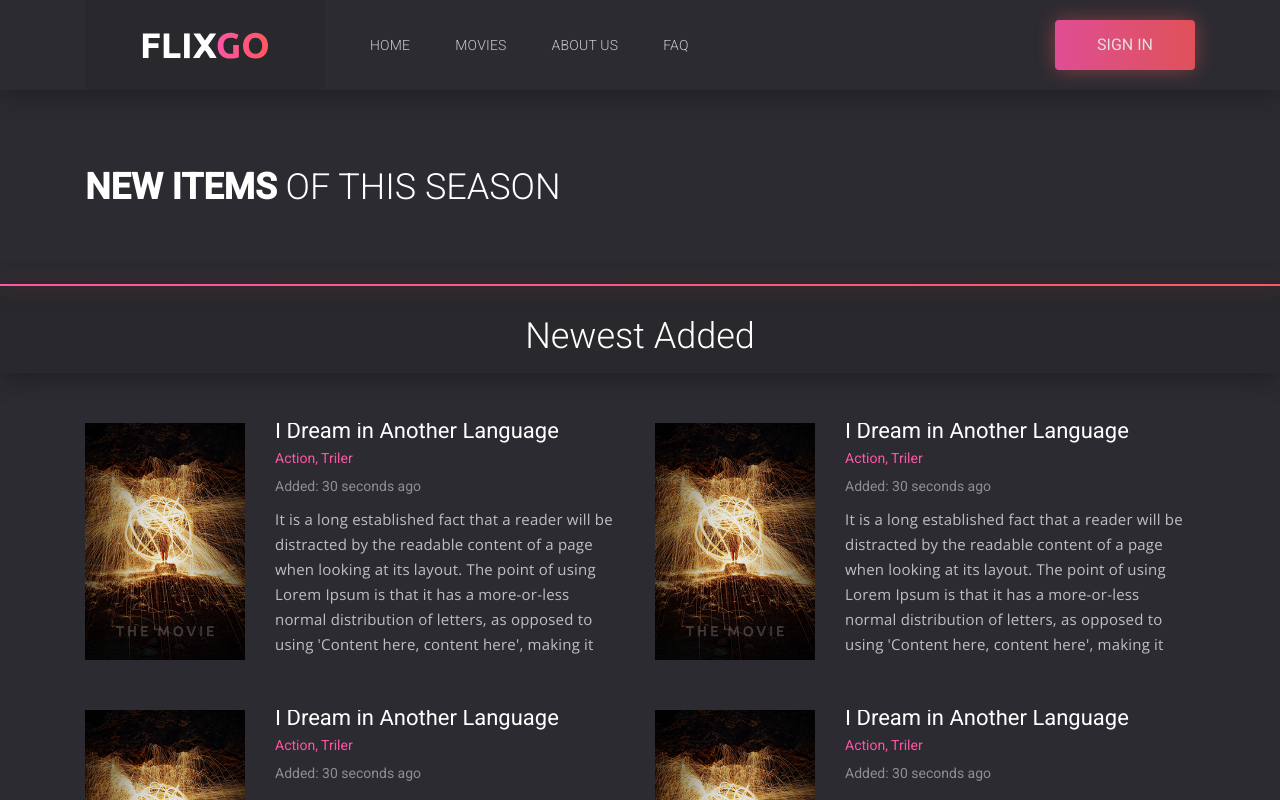
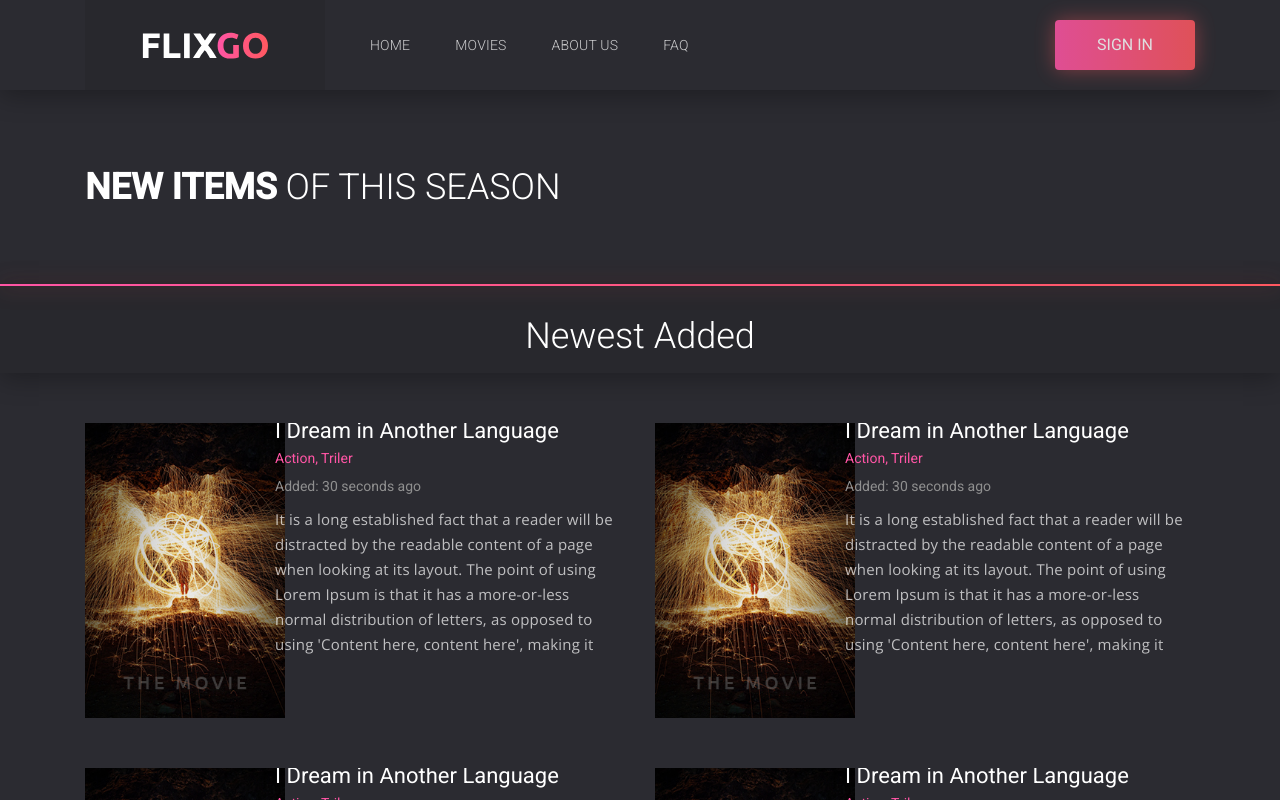
Before and after one commit to deniii1753/FlixGo-App, an Angular app in the folder FlixGo/: page /home in a window 1280 px wide. Shown: the top 800 px of the page. Built offline with nearby package versions, Linux system fonts and the light colour scheme.

Commit message:
Fixed card image height bug

```diff
--- a/FlixGo/src/app/movie-details/trailer-container/trailer-container.component.html
+++ b/FlixGo/src/app/movie-details/trailer-container/trailer-container.component.html
@@ -1,4 +1,4 @@
-<div class="container">
+<div class="container" #scrollTarget>
     <div class="overlay" (click)="closeHandler()"></div>
     <div class="video-container">
         <iframe
@@ -7,7 +7,6 @@
             [src]="trailerLink || '' | safe"
             allow="autoplay"
             allowFullScreen
-            #scrollTarget
         >
         </iframe>
     </div>
--- a/FlixGo/src/app/movie-details/trailer-container/trailer-container.component.ts
+++ b/FlixGo/src/app/movie-details/trailer-container/trailer-container.component.ts
@@ -12,8 +12,6 @@ export class TrailerContainerComponent implements AfterViewChecked, OnDestroy {
   @ViewChild("scrollTarget") scrollTarget!: ElementRef;
 
   ngAfterViewChecked(): void {
-    console.log(this.scrollTarget);
-
     disableBodyScroll(this.scrollTarget?.nativeElement);
   }
 
--- a/FlixGo/src/app/shared/card.css
+++ b/FlixGo/src/app/shared/card.css
@@ -14,10 +14,14 @@
     -webkit-transition: 0.4s ease;
     -moz-transition: 0.4s ease;
     transition: 0.4s ease;
+    width: 200px;
+    height: 295px;
 }
 
 .card__cover img {
     width: 100%;
+    height: 100%;
+    object-fit: cover;
 }
 
 .card__cover:before {
```
